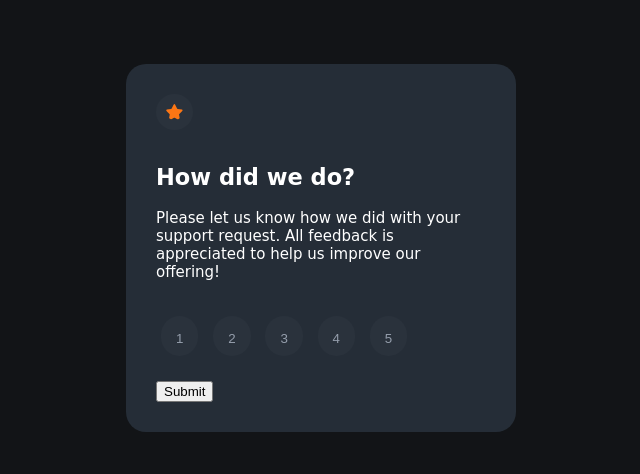
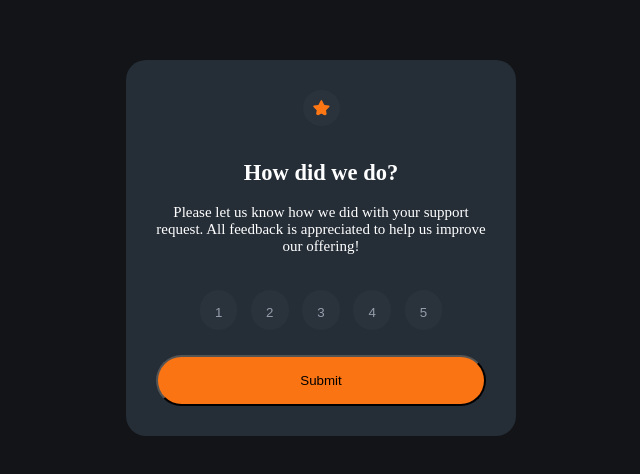
Before and after one commit to phaouxie/interactive-component, a plain HTML site: page index.html in a window 1280 px wide. Shown: the part 160-634 px from the top of the page, without its empty margins (319-959 px from the left). Drawn offline with Linux system fonts and the light colour scheme.

Commit message:
corrected

```diff
--- a/index.html
+++ b/index.html
@@ -29,7 +29,8 @@
         <button>4</button>
         <button>5</button>
       </div>
-      <button>Submit</button>
+      <button class="submit">Submit</button>
+      <!-- <style>.submit:hover{background-color: white;}</style> -->
     </div>
   </div>
   <div class="card card-2 hide">
--- a/main.js
+++ b/main.js
@@ -2,12 +2,20 @@ let btn = document.querySelectorAll('.btn-container button')
 let card2 = document.querySelector('.card-2')
 let Card = document.querySelector('.card')
 let span = document.querySelector('span')
+let submit = document.querySelector('.submit')
 
 Array.from(btn).forEach(btn =>{
     btn.addEventListener('click' , e => {
         const rating = e.target.textContent
         span.textContent = rating
-        card2.classList.remove('hide')
-        Card.classList.add('hide')
+       // card2.classList.remove('hide')
+        //Card.classList.add('hide')
     })
 })
+submit.addEventListener('click', function(e){
+    //console.log('fauzee');
+    //const rating = e.target.textContent
+    //console.log(rating);
+    card2.classList.remove('hide')
+        Card.classList.add('hide')
+})
--- a/styles/style.css
+++ b/styles/style.css
@@ -2,13 +2,14 @@ body{
     background: hsl(216, 12%, 8%);
     color: #fff;
     font-size: 15px;
-    font-family: cursive;
+    font-family: Overpass;
 }
 .container{
     display: flex;
     justify-content: center;
     align-items: center;
     min-height: 100vh;
+    text-align: center;
 }
 .card{
     width: 350px;
@@ -70,3 +71,15 @@ body{
 .hide{
     display: none;
 }
+.submit{
+    padding: 1rem;
+    width: 100%;
+    border-radius: 2rem;
+    background-color: hsl(25, 97%, 53%);
+
+
+
+}
+.submit:hover{
+    background-color: #fff;
+}
```
